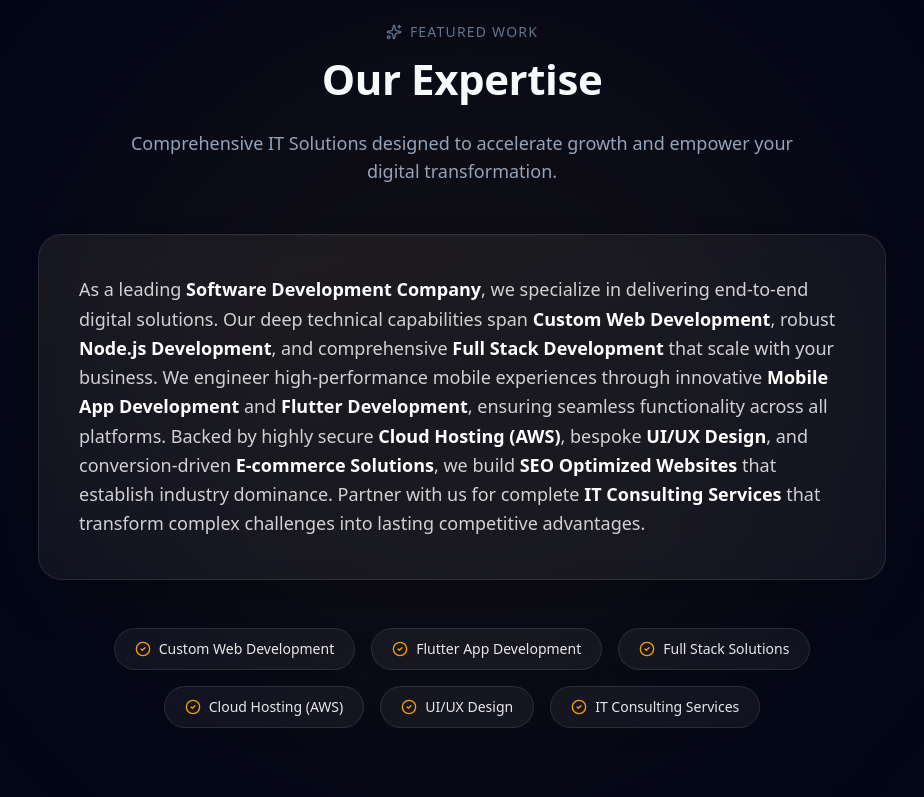
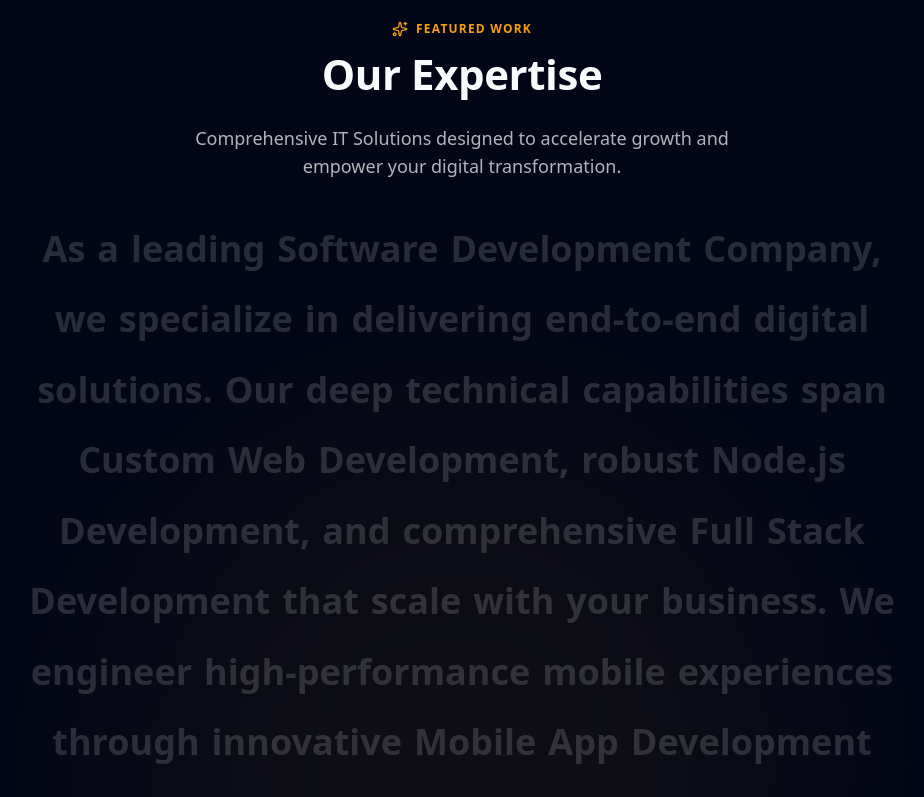
Before and after one commit to RishadPVM/InfoBluera.com, a Next.js app: page / in a window 1280 px wide. Shown: the part 4320-5117 px from the top of the page, without its empty margins (178-1102 px from the left). Built offline with nearby package versions, Linux system fonts and the light colour scheme.

Commit message:
our expertise section

```diff
--- a/components/Expertise.tsx
+++ b/components/Expertise.tsx
@@ -1,7 +1,15 @@
 "use client";
 
-import { motion, Variants } from "framer-motion";
+import {
+  motion,
+  useScroll,
+  useTransform,
+  Variants,
+} from "framer-motion";
 import { CheckCircle2, Sparkles } from "lucide-react";
+import { useRef, useState } from "react";
+
+/* ---------------- container animation ---------------- */
 
 const containerVariants: Variants = {
   hidden: { opacity: 0 },
@@ -9,81 +17,196 @@
     opacity: 1,
     transition: {
       staggerChildren: 0.1,
-            delayChildren: 0.6,
-        }
-    }
+      delayChildren: 0.5,
+    },
+  },
 };
 
 const badgeVariants: Variants = {
-    hidden: { opacity: 0, y: 20 },
+  hidden: { opacity: 0, y: 15 },
   visible: {
     opacity: 1,
     y: 0,
-        transition: { duration: 0.5, ease: "easeOut" }
+    transition: { duration: 0.45, ease: "easeOut" },
+  },
+};
+
+/* ---------------- Magnetic Badge ---------------- */
+
+function MagneticBadge({ text }: { text: string }) {
+  const [pos, setPos] = useState({ x: 0, y: 0 });
+
+  const handleMove = (e: React.MouseEvent<HTMLDivElement>) => {
+    if (window.innerWidth < 768) return;
+
+    const rect = e.currentTarget.getBoundingClientRect();
+
+    const x = e.clientX - rect.left - rect.width / 2;
+    const y = e.clientY - rect.top - rect.height / 2;
+
+    setPos({
+      x: x * 0.2,
+      y: y * 0.2,
+    });
+  };
+
+  const reset = () => setPos({ x: 0, y: 0 });
+
+  return (
+    <motion.div
+      variants={badgeVariants}
+      onMouseMove={handleMove}
+      onMouseLeave={reset}
+      animate={{ x: pos.x, y: pos.y }}
+      transition={{ type: "spring", stiffness: 200, damping: 15 }}
+      className="relative flex items-center gap-2 px-4 md:px-5 py-2 rounded-full glass border border-white/10 text-xs md:text-sm font-medium text-white/90 shadow-lg cursor-default overflow-hidden group"
+    >
+      <span className="absolute inset-0 opacity-0 group-hover:opacity-100 transition duration-300 bg-gradient-to-r from-accent/20 via-transparent to-accent/20 blur-xl" />
+
+      <CheckCircle2 className="w-4 h-4 text-accent relative z-10" />
+      <span className="relative z-10">{text}</span>
+    </motion.div>
+  );
 }
-};
+
+/* ---------------- Apple Word Reveal ---------------- */
+
+function AppleTextReveal({ text }: { text: string }) {
+  const ref = useRef<HTMLDivElement>(null);
+
+  const { scrollYProgress } = useScroll({
+    target: ref,
+    offset: ["start center", "end center"],
+  });
+
+  const words = text.split(" ");
+
+  return (
+    <div
+      ref={ref}
+      className="
+      relative
+      h-[110vh]
+      md:h-[130vh]
+      lg:h-[140vh]
+      "
+    >
+      <div className="sticky top-[35%]">
+        <p
+          className="
+          text-lg
+          md:text-2xl
+          lg:text-4xl
+          leading-relaxed
+          font-semibold
+          flex flex-wrap
+          justify-center
+          gap-x-2 md:gap-x-3
+          gap-y-2 md:gap-y-3
+          max-w-4xl
+          mx-auto
+          text-center
+        "
+        >
+          {words.map((word, i) => {
+            const start = i / words.length;
+            const end = start + 1 / words.length;
+
+            const opacity = useTransform(
+              scrollYProgress,
+              [start, end],
+              [0.15, 1]
+            );
+
+            return (
+              <motion.span
+                key={i}
+                style={{ opacity }}
+                className="text-white"
+              >
+                {word}
+              </motion.span>
+            );
+          })}
+        </p>
+      </div>
+    </div>
+  );
+}
+
+/* ---------------- Main Component ---------------- */
 
 export default function Expertise() {
   return (
-        <section id="expertise" className="py-24 relative bg-background overflow-hidden">
-            {/* Background Glows for Premium Vibe */}
-            <div className="absolute top-1/2 left-1/2 -translate-x-1/2 -translate-y-1/2 w-[800px] h-[800px] bg-accent/5 rounded-full blur-[120px] pointer-events-none" />
+    <section
+      id="expertise"
+      className="py-20 md:py-24 relative bg-background overflow-hidden"
+    >
+      {/* background glow */}
 
-            <div className="max-w-4xl mx-auto px-6 relative z-10 text-center">
+      <div className="absolute top-1/2 left-1/2 -translate-x-1/2 -translate-y-1/2 w-[700px] h-[700px] bg-accent/5 rounded-full blur-[120px] pointer-events-none" />
 
-                {/* Header Section */}
+      <div className="max-w-5xl mx-auto px-6 relative z-10 text-center">
+        {/* subtitle */}
+
         <motion.p
           initial={{ opacity: 0, scale: 0.9 }}
           whileInView={{ opacity: 1, scale: 1 }}
-                    viewport={{ once: true, margin: "-100px" }}
-                    transition={{ duration: 0.5, ease: "easeOut" }}
-                    className="text-accent font-bold tracking-[1.2px] text-caption uppercase mb-3 flex items-center justify-center gap-2"
+          viewport={{ once: true }}
+          transition={{ duration: 0.5 }}
+          className="text-accent font-bold tracking-[1.2px] text-xs uppercase mb-3 flex items-center justify-center gap-2"
         >
           <Sparkles className="w-4 h-4" />
           Featured Work
         </motion.p>
 
+        {/* title */}
+
         <motion.h2
           initial={{ opacity: 0, y: 30 }}
           whileInView={{ opacity: 1, y: 0 }}
-                    viewport={{ once: true, margin: "-100px" }}
-                    transition={{ delay: 0.2, duration: 0.7, ease: [0.25, 0.4, 0.25, 1] }}
-                    className="mb-6 font-bold text-4xl md:text-5xl lg:text-6xl text-white tracking-tight"
+          viewport={{ once: true }}
+          transition={{ delay: 0.2, duration: 0.7 }}
+          className="mb-6 font-bold text-3xl md:text-5xl lg:text-6xl text-white tracking-tight"
         >
           Our Expertise
         </motion.h2>
 
+        {/* short intro */}
+
         <motion.p
           initial={{ opacity: 0 }}
           whileInView={{ opacity: 1 }}
-                    viewport={{ once: true, margin: "-100px" }}
-                    transition={{ delay: 0.4, duration: 0.8, ease: "easeOut" }}
-                    className="text-body-large mb-12 max-w-2xl mx-auto text-white/70"
+          viewport={{ once: true }}
+          transition={{ delay: 0.4, duration: 0.8 }}
+          className="text-base md:text-lg mb-10 max-w-xl mx-auto text-white/70"
         >
-                    Comprehensive IT Solutions designed to accelerate growth and empower your digital transformation.
+          Comprehensive IT Solutions designed to accelerate growth and empower
+          your digital transformation.
         </motion.p>
 
-                {/* SEO Optimized Paragraph */}
-                <motion.div
-                    initial={{ opacity: 0, y: 40 }}
-                    whileInView={{ opacity: 1, y: 0 }}
-                    viewport={{ once: true, margin: "-50px" }}
-                    transition={{ delay: 0.5, duration: 0.8, ease: [0.25, 0.4, 0.25, 1] }}
-                    className="glass p-8 md:p-10 rounded-3xl border border-white/5 shadow-2xl relative mb-12 text-left group hover:border-white/10 transition-colors duration-500"
-                >
-                    <div className="absolute inset-0 bg-gradient-to-br from-accent/5 via-transparent to-transparent rounded-3xl pointer-events-none opacity-50 group-hover:opacity-100 transition-opacity duration-500" />
-                    <p className="text-white/80 leading-relaxed text-lg relative z-10">
-                        As a leading <strong className="text-white font-semibold">Software Development Company</strong>, we specialize in delivering end-to-end digital solutions. Our deep technical capabilities span <strong className="text-white font-semibold">Custom Web Development</strong>, robust <strong className="text-white font-semibold">Node.js Development</strong>, and comprehensive <strong className="text-white font-semibold">Full Stack Development</strong> that scale with your business. We engineer high-performance mobile experiences through innovative <strong className="text-white font-semibold">Mobile App Development</strong> and <strong className="text-white font-semibold">Flutter Development</strong>, ensuring seamless functionality across all platforms. Backed by highly secure <strong className="text-white font-semibold">Cloud Hosting (AWS)</strong>, bespoke <strong className="text-white font-semibold">UI/UX Design</strong>, and conversion-driven <strong className="text-white font-semibold">E-commerce Solutions</strong>, we build <strong className="text-white font-semibold">SEO Optimized Websites</strong> that establish industry dominance. Partner with us for complete <strong className="text-white font-semibold">IT Consulting Services</strong> that transform complex challenges into lasting competitive advantages.
-                    </p>
-                </motion.div>
+        {/* Apple scroll storytelling */}
 
-                {/* Feature Highlight Badges */}
+        <div className="mb-16 md:mb-20">
+          <AppleTextReveal
+            text={`As a leading Software Development Company, we specialize in delivering end-to-end digital solutions. Our deep technical capabilities span Custom Web Development, robust Node.js Development, and comprehensive Full Stack Development that scale with your business. We engineer high-performance mobile experiences through innovative Mobile App Development and Flutter Development, ensuring seamless functionality across all platforms. Backed by highly secure Cloud Hosting (AWS), bespoke UI/UX Design, and conversion-driven E-commerce Solutions, we build SEO Optimized Websites that establish industry dominance. Partner with us for complete IT Consulting Services that transform complex challenges into lasting competitive advantages.`}
+          />
+        </div>
+
+        {/* badges */}
+
         <motion.div
           variants={containerVariants}
           initial="hidden"
           whileInView="visible"
-                    viewport={{ once: true, margin: "-50px" }}
-                    className="flex flex-wrap justify-center gap-3 md:gap-4"
+          viewport={{ once: true }}
+          className="
+          flex
+          flex-wrap
+          justify-center
+          gap-3 md:gap-4
+          mt-6
+          "
         >
           {[
             "Custom Web Development",
@@ -91,19 +214,11 @@
             "Full Stack Solutions",
             "Cloud Hosting (AWS)",
             "UI/UX Design",
-                        "IT Consulting Services"
+            "IT Consulting Services",
           ].map((badge) => (
-                        <motion.div
-                            key={badge}
-                            variants={badgeVariants}
-                            className="flex items-center gap-2 px-5 py-2.5 rounded-full glass border border-white/10 hover:bg-white/5 transition-colors text-sm font-medium text-white/90 shadow-lg"
-                        >
-                            <CheckCircle2 className="w-4 h-4 text-accent" />
-                            {badge}
-                        </motion.div>
+            <MagneticBadge key={badge} text={badge} />
           ))}
         </motion.div>
-
       </div>
     </section>
   );
```
Lines whose indentation alone changed are shown as unchanged.
